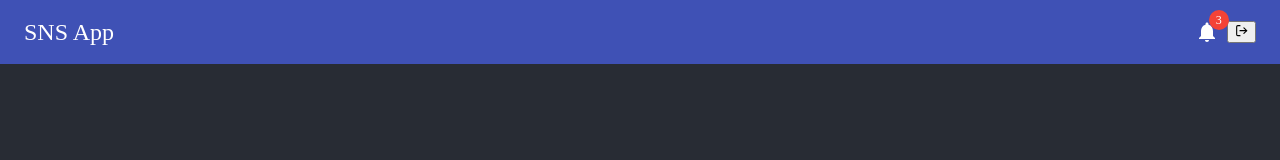
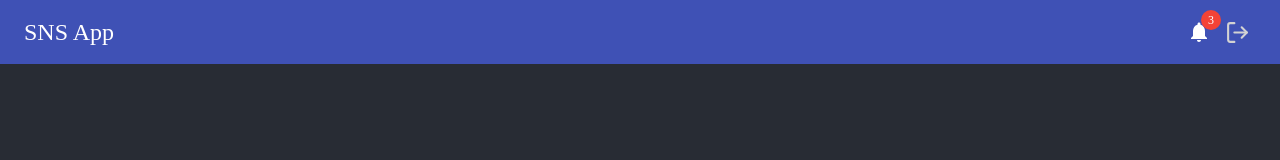
Before and after one commit to masutaro99/react_sns_front, a React (Create React App) app in the folder sns_react/: page / in a window 1280 px wide. Shown: the top 160 px of the page. Built offline with nearby package versions, Linux system fonts and the light colour scheme.

Commit message:
add: add logout css

```diff
--- a/sns_react/src/App.css
+++ b/sns_react/src/App.css
@@ -32,7 +32,18 @@
   from {
     transform: rotate(0deg);
   }
+
   to {
     transform: rotate(360deg);
   }
 }
+
+.signOut {
+  background-color: transparent;
+  color: lightgray;
+  margin-top: 7px;
+  font-size: 25px;
+  border: none;
+  outline: none;
+  cursor: pointer;
+}
```
Also changed, not shown: sns_react/src/components/Login.js (added, +11 -0 lines).
